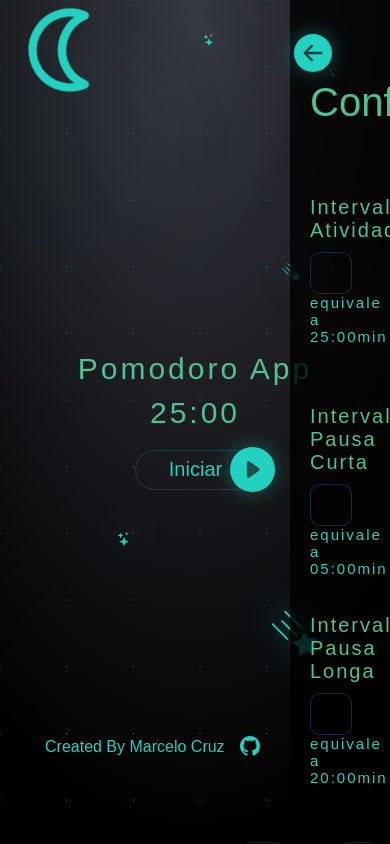
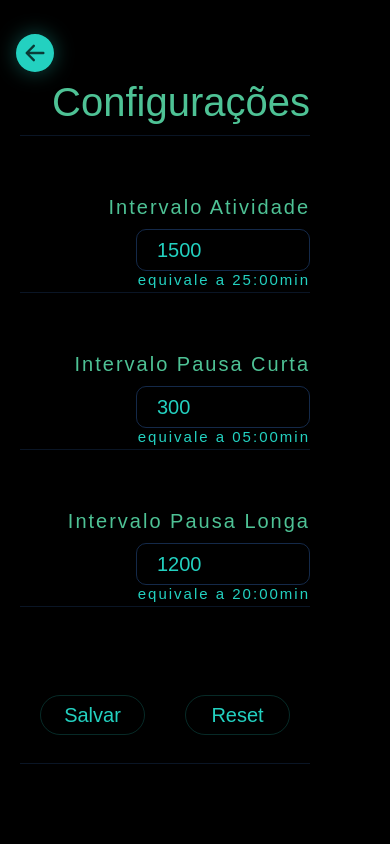
Before and after one commit to MarceloDevCruz/pomodoro-app, a React (Vite) app: page / in a window 390 px wide. Both pictures are taken after a click on the button "Menu". Built offline with nearby package versions, Linux system fonts and the light colour scheme; a web font is replaced by a local one.

Commit message:
style: media querys da sidebar

```diff
--- a/src/sass/layouts/_sidebar.scss
+++ b/src/sass/layouts/_sidebar.scss
@@ -17,10 +17,20 @@
   top: 0;
   right: 0;
   padding: 5rem;
+  z-index: 30;
 
   display: flex;
   flex-direction: column;
   align-items: flex-end;
+
+  @media only screen and (max-width: 1350px) {
+    width: 33.33333%;
+  }
+
+  @media only screen and (max-width: 1000px) {
+    width: 100%;
+    background-color: $color-black;
+  }
 
   &__icon {
     position: absolute;
--- a/src/styles/style.css
+++ b/src/styles/style.css
@@ -288,9 +288,17 @@ h1, h2, h3, h4, h5, h6 {
   top: 0;
   right: 0;
   padding: 5rem;
+  z-index: 30;
   display: flex;
   flex-direction: column;
   align-items: flex-end; }
+  @media only screen and (max-width: 1350px) {
+    .sidebar {
+      width: 33.33333%; } }
+  @media only screen and (max-width: 1000px) {
+    .sidebar {
+      width: 100%;
+      background-color: #000; } }
   .sidebar__icon {
     position: absolute;
     top: 4%;
```
